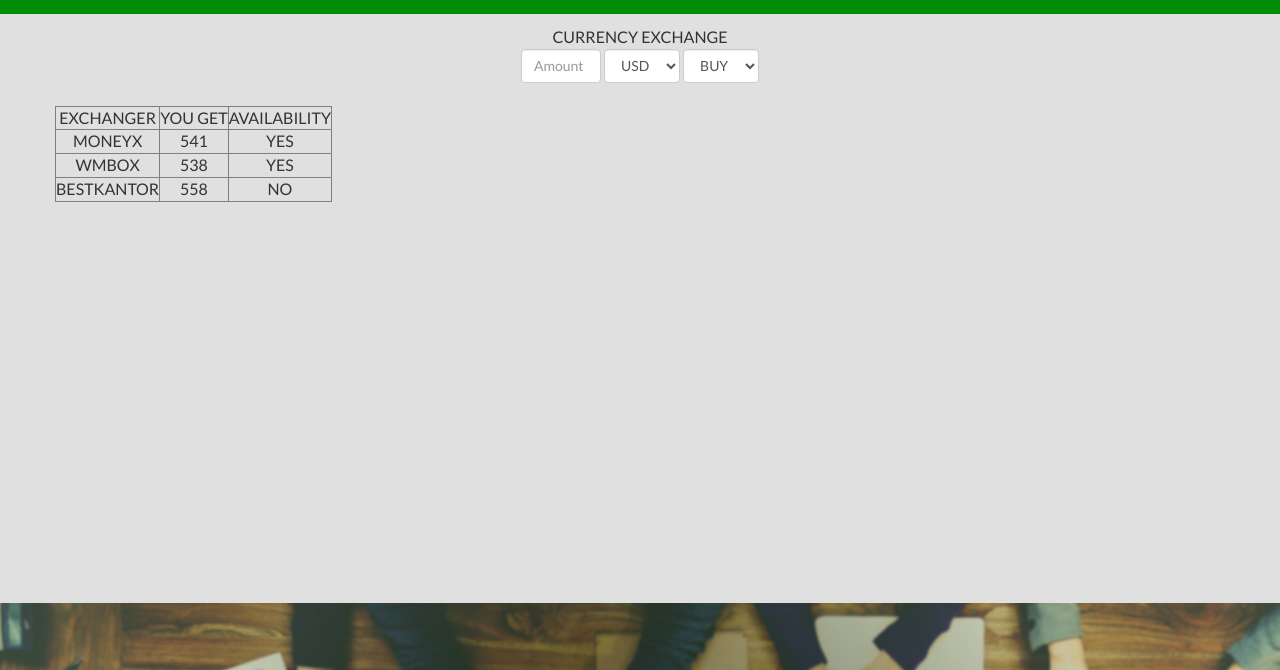
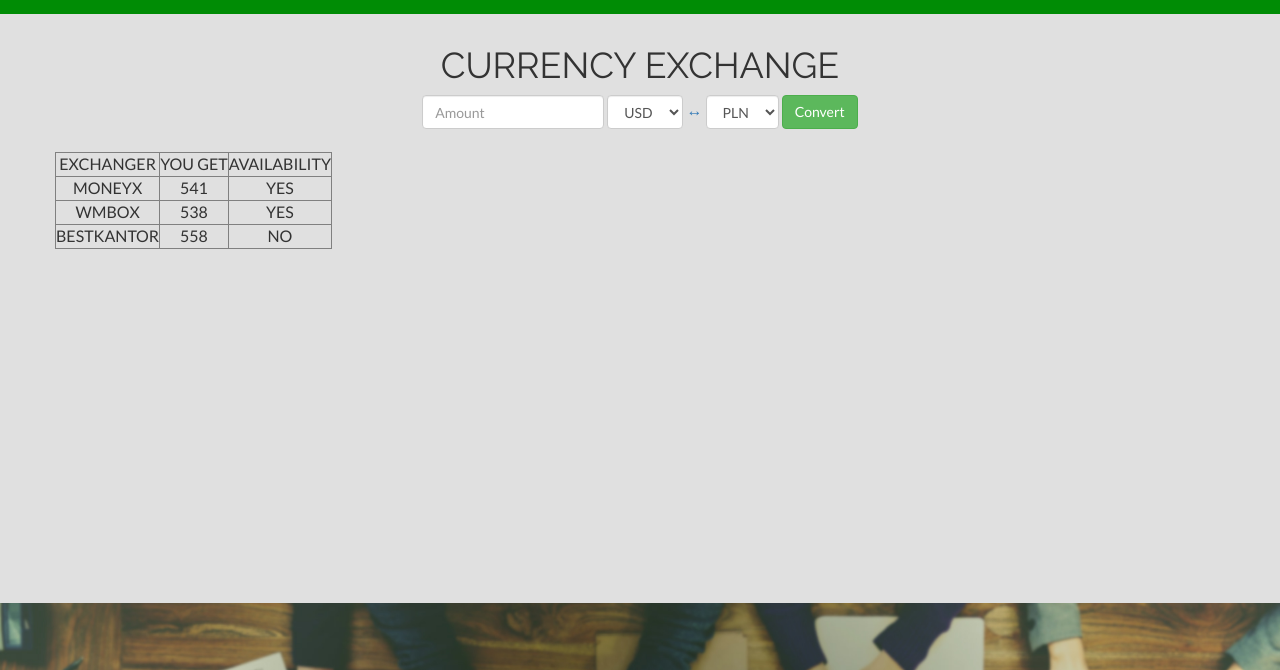
Before and after one commit to Vjatches/SPA_Project, a plain HTML site: page index.html in a window 1280 px wide. Shown: the part 67-737 px from the top of the page. Drawn offline with Linux system fonts and the light colour scheme.

Commit message:
Fill in form done
Made fill in forms

```diff
--- a/css/main.css
+++ b/css/main.css
@@ -177,3 +177,7 @@ hr{
 #footer i:hover{
 	color:#ff7878;
 }
+
+input{
+	width:50;
+}
--- a/index.html
+++ b/index.html
@@ -32,21 +32,26 @@
 		<div class="container">
 			<div class="row centered">
 				<br>
-				Currency exchange<br>
+				<h1>Currency exchange</h1>
 				<form class="form-inline">
-				<input type="text" class="form-control" placeholder="Amount" size=6>
-								<select class="form-control">
+				<input type="text" class="form-control" placeholder="Amount">
+								<select id="curr1" class="form-control">
 									<option value="usd">USD</option>
 									<option value="eur">EUR</option>
 									<option value="uah">UAH</option>
 									<option value="gbp">GBP</option>
 									<option value="rub">RUB</option>
 								</select>
-								<select class="form-control">
-									<option value="buy">BUY</option>
-									<option value="sell">SELL</option>
+								<a id="currSwap" href="#" role="button">↔</a>
+								<select id="curr2" class="form-control">
+									<option value="pln">PLN</option>
 								</select>
+								<button type="button" class="btn btn-success">Convert</button>
+
+
 				</form><br>
+
+
 			<table class="table-hover" border="1">
 			<tr>
 				<td>Exchanger</td>
```
